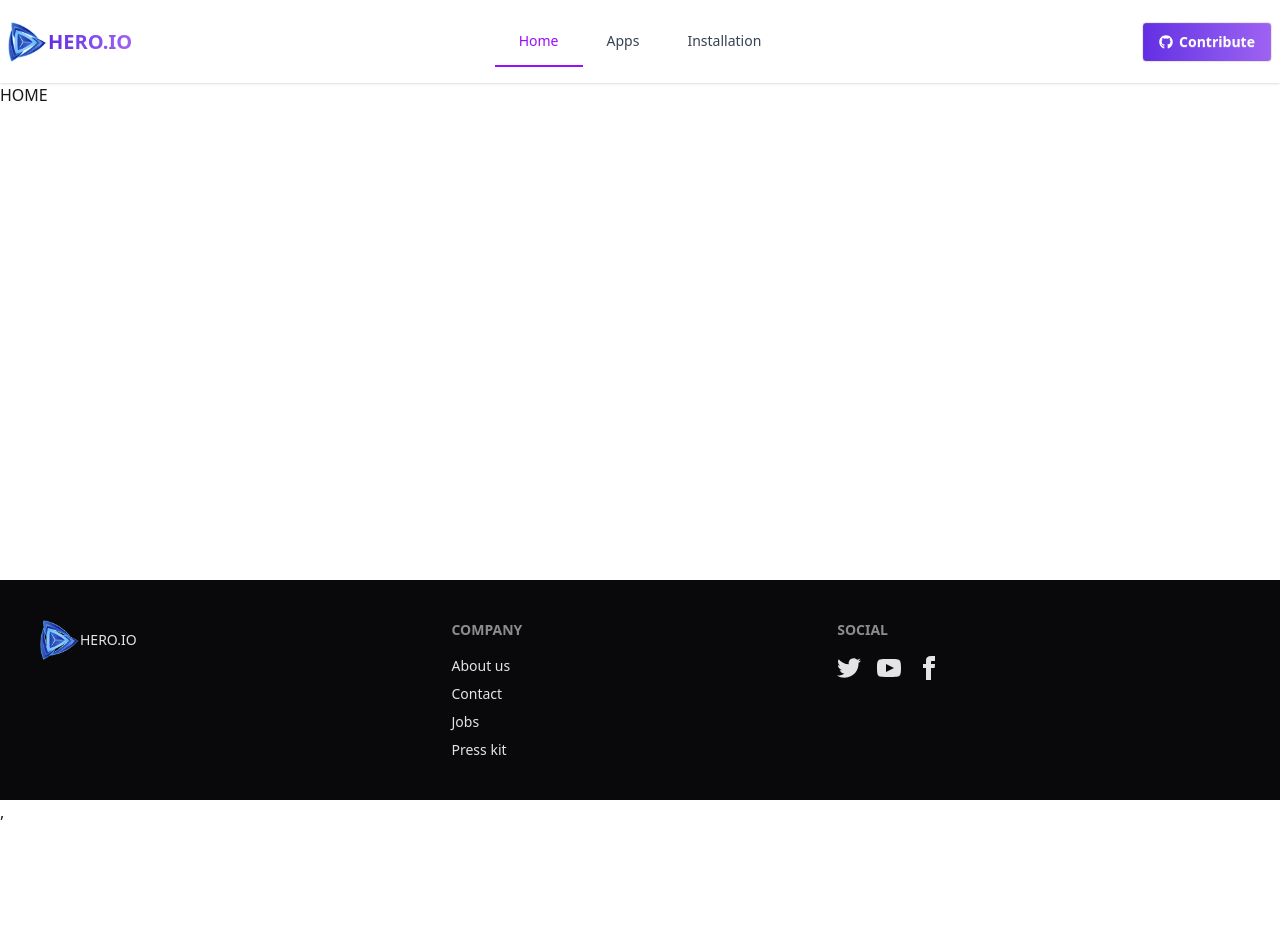
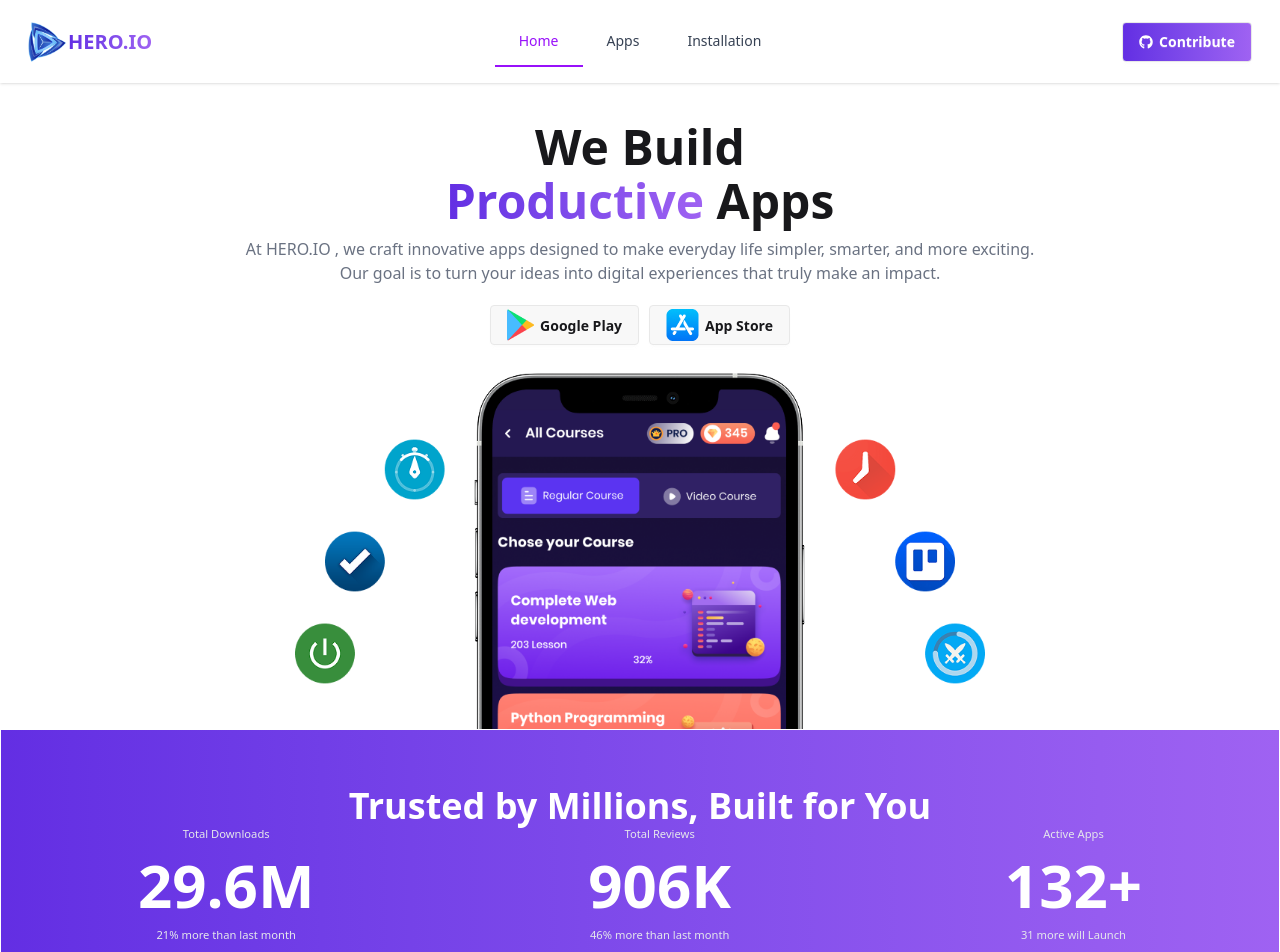
Before and after one commit to Tahmid9510/My-Assignment-8, a React (Vite) app: page / in a window 1280 px wide. Shown: the top 952 px of the page. Before the commit the page ends 824 px from the top, so only its background shows below. Built offline with nearby package versions, Linux system fonts and the light colour scheme.

Commit message:
Banner Section updated

```diff
--- a/src/Components/Footer.jsx
+++ b/src/Components/Footer.jsx
@@ -4,7 +4,7 @@ import logo from '../assets/logo.png';
 const Footer = () => {
     return (
         <div>
-            <footer className="footer sm:footer-horizontal bg-neutral text-neutral-content p-10">
+            <footer className="footer sm:footer-horizontal bg-neutral text-neutral-content p-10 flex justify-between">
                 <nav>
                     <div className='flex'>
                         <img className='size-10' src={logo}alt="logo" />
--- a/src/Components/Navbar.jsx
+++ b/src/Components/Navbar.jsx
@@ -15,7 +15,7 @@ const Navbar = () => {
 
     return (
         <div className="navbar bg-base-100 shadow-sm">
-            <div className="navbar-start">
+            <div className="ml-5 navbar-start">
                 <div className="dropdown">
                     <div tabIndex={0} role="button" className="btn btn-ghost lg:hidden">
                         <svg xmlns="http://www.w3.org/2000/svg" className="h-5 w-5" fill="none" viewBox="0 0 24 24" stroke="currentColor"> <path strokeLinecap="round" strokeLinejoin="round" strokeWidth="2" d="M4 6h16M4 12h8m-8 6h16" /> </svg>
@@ -48,7 +48,7 @@ const Navbar = () => {
                             }`}><Link to='/InstalledApps'>Installation</Link></li>
                 </ul>
             </div>
-            <div className="navbar-end">
+            <div className="navbar-end mr-5">
                 <a href='https://github.com/Tahmid9510' className="btn bg-gradient-to-r from-[#632EE3] to-[#9F62F2] text-white"><FaGithub />Contribute</a>
             </div>
         </div>
--- a/src/Pages/Home.jsx
+++ b/src/Pages/Home.jsx
@@ -1,9 +1,58 @@
 import React from 'react';
+import GooglePlayImg from '../assets/Gplay.png'
+import AppsStoreImg from '../assets/Astore.png'
+import HeroImg from '../assets/hero.png'
 
 const Home = () => {
     return (
         <div>
-            <h1>HOME</h1>
+            <section className='Banner my-10'>
+                <div className='text-center'>
+                    <p className='font-bold text-5xl my-1.5'>We Build</p>
+                    <p className='font-bold text-5xl mb-3'><span className='bg-gradient-to-r from-[#632EE3] to-[#9F62F2] bg-clip-text text-transparent'>Productive</span> Apps</p>
+                    <p className='text-gray-500'>At HERO.IO , we craft innovative apps designed to make everyday life simpler, smarter, and more exciting. <br /> Our goal is to turn your ideas into digital experiences that truly make an impact.</p>
+                </div>
+                <div className='flex justify-center items-center gap-2.5 my-5'>
+                    <a href="https://play.google.com/store/games?hl=en&pli=1"><button className='btn'> <img src={GooglePlayImg} alt="" />Google Play</button></a>
+                    <a href="https://www.apple.com/app-store/"><button className='btn'><img src={AppsStoreImg} alt="" />App Store</button></a>
+                </div>
+                <div className='flex justify-center mt-7 mb-0'>
+                    <img className='w-[690px]' src={HeroImg} alt="" />
+                </div>
+                <div className='py-14 bg-gradient-to-r from-[#632EE3] to-[#9F62F2] border mt-0 text-white'>
+                    <div className='text-center font-semibold text-4xl'><p>Trusted by Millions, Built for You</p></div>
+                    <div className='flex justify-around'>
+                        <div className='space-y-3 flex flex-col justify-center items-center'>
+                            <p className='text-gray-200 text-[0.7rem]'>Total Downloads</p>
+                            <p className='font-extrabold text-6xl'>29.6M</p>
+                            <p className='text-gray-200 text-[0.7rem]'>21% more than last month</p>
+                        </div>
+                        <div className='space-y-3 flex flex-col justify-center items-center'>
+                            <p className='text-gray-200 text-[0.7rem]'>Total Reviews</p>
+                            <p className='font-extrabold text-6xl'>906K</p>
+                            <p className='text-gray-200 text-[0.7rem]'>46% more than last month</p>
+                        </div>
+                        <div className='space-y-3 flex flex-col justify-center items-center'>
+                            <p className='text-gray-200 text-[0.7rem]'>Active Apps</p>
+                            <p className='font-extrabold text-6xl'>132+</p>
+                            <p className='text-gray-200 text-[0.7rem]'>31 more will Launch</p>
+                        </div>
+                    </div>
+                </div>
+
+            </section>
+
+
+            <section className='Trending'>
+                <div className='text-center space-y-4'>
+                    <p className='font-bold text-5xl'>Trending Apps</p>
+                    <p className='text-gray-500'>Explore All Trending Apps on the Market developed by us</p>
+                </div>
+                <div className='Trending-card'>
+
+                </div>
+            </section>
+
         </div>
     );
 };
```
Also changed, not shown: src/assets/Astore.png (added), src/assets/Gplay.png (added).
